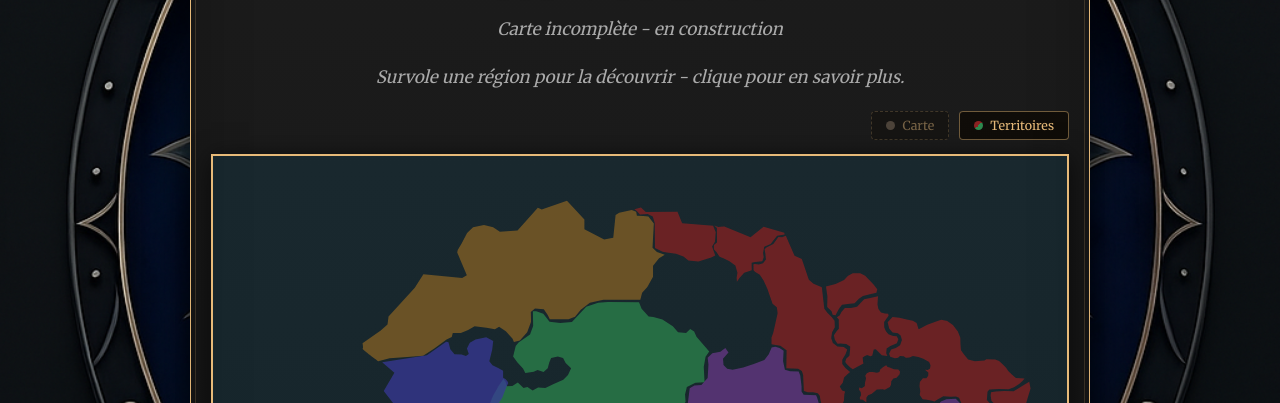
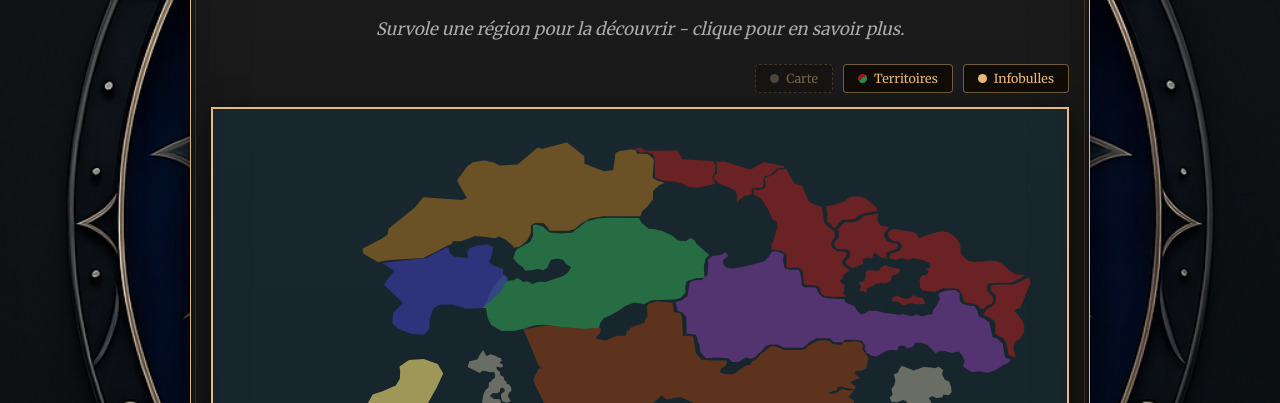
Before and after one commit to ProjetCroisade/projet-croisade, a plain HTML site: page carte.html in a window 1280 px wide. Both pictures are taken after a click on the button "Carte". Shown: the part 397-800 px from the top of the page. Drawn offline with Linux system fonts and the light colour scheme.

Commit message:
update carte

```diff
--- a/carte.html
+++ b/carte.html
@@ -33,7 +33,6 @@ fetch('header.html')
 
 <main style="text-align:center; padding: 60px 20px;">
   <h2 style="font-family:'Uncial Antiqua', cursive; color:#e7ba79; font-size:2rem; margin-bottom:0.3rem;">Carte du monde</h2>
-  <p style="color:#aaa; font-style:italic; margin-bottom:0.4rem;">Carte incomplète - en construction</p>
   <p style="color:#aaa; font-style:italic; margin-bottom:1.2rem;">Survole une région pour la découvrir - clique pour en savoir plus.</p>
 
   <div id="layer-controls">
@@ -45,11 +44,15 @@ fetch('header.html')
       <span class="btn-dot" style="background: linear-gradient(135deg,#8B2222 50%,#2D8A4E 50%);"></span>
       Territoires
     </button>
+    <button class="layer-btn" id="btn-tooltips" data-layer="tooltips">
+      <span class="btn-dot" style="background:#e7ba79;"></span>
+      Infobulles
+    </button>
   </div>
 
   <div id="map-container">
     <div id="map-inner">
-      <img id="map-img" src="images/carte incomplète.png" alt="Carte du monde">
+      <img id="map-img" src="images/cartecomplete.webp" alt="Carte du monde">
       <div id="svg-overlay"></div>
     </div>
     <div id="zoom-controls">
--- a/data/js/carte.js
+++ b/data/js/carte.js
@@ -75,7 +75,7 @@ const REGIONS = {
 };
 
 // ── Layer toggles ─────────────────────────────────────────────
-const layers     = { map: true, colors: true };
+const layers     = { map: true, colors: true, tooltips: true };
 const tooltip    = document.getElementById('map-tooltip');
 const tipDot     = document.getElementById('tip-dot');
 const tipName    = document.getElementById('tip-name');
@@ -127,7 +127,8 @@ function initInteractivity(svgEl) {
     el.style.cursor = data.url ? 'pointer' : 'default';
 
     el.addEventListener('mouseenter', e => {
-      setFill(el, hexToRgba(data.color, data.alpha ? data.alpha + 0.1 : 0.85));
+      if (layers.colors) setFill(el, hexToRgba(data.color, data.alpha ? data.alpha + 0.1 : 0.85));
+      if (!layers.tooltips) return;
       tipDot.style.background = data.color;
       tipName.textContent     = data.label;
       tipDesc.textContent     = data.desc;
@@ -155,8 +156,9 @@ document.querySelectorAll('.layer-btn').forEach(btn => {
     const layer = btn.dataset.layer;
     layers[layer] = !layers[layer];
     btn.classList.toggle('off', !layers[layer]);
-    if (layer === 'map')    mapImg.style.opacity = layers.map ? '1' : '0';
-    if (layer === 'colors') applyIdleFills();
+    if (layer === 'map')      mapImg.style.opacity = layers.map ? '1' : '0';
+    if (layer === 'colors')   applyIdleFills();
+    if (layer === 'tooltips' && !layers.tooltips) tooltip.style.display = 'none';
   });
 });
 
```
Also changed, not shown: 1 other file.
